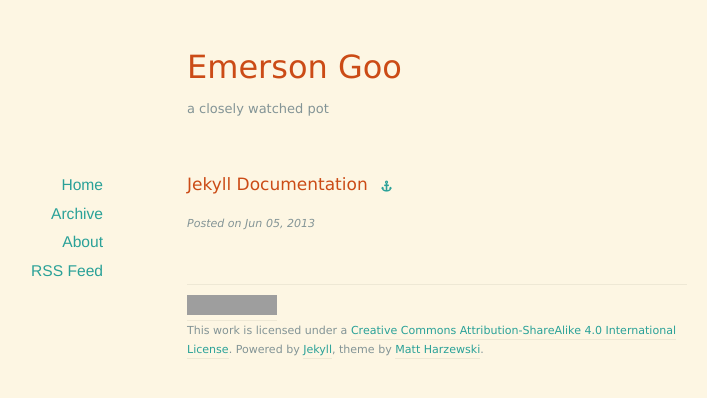
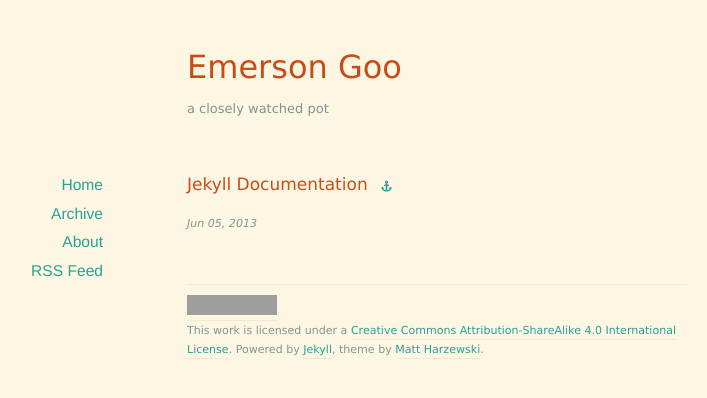
Before and after one commit to emersongoo/emersongoo.github.io, a Jekyll site: the page built from _posts/2013-06-05-jekyll-documentation.markdown, in a window 1280 px wide, cut to the strip 0-398 px from the top of the page. Shown: the whole strip, without its empty margins (203-910 px from the left). Built offline with Jekyll 4.4.1, drawn with Linux system fonts in a browser that asks for light colours; nearby versions of some CDN libraries; grey boxes are pictures that could not be loaded.

Commit message:
change date placement

```diff
--- a/_layouts/post.html
+++ b/_layouts/post.html
@@ -12,8 +12,8 @@
 		<h1><a href="{{ page.url }}">{{ page.title }}</a></h1>
 	{% endif %}
 
+		<p class="meta">{{ page.date | date: "%b %d, %Y" }}</p>
+
 	<div class="post-content">{{ content }}</div>
 
-	<p class="meta">Posted on <span class="postdate">{{ page.date | date: "%b %d, %Y" }}</span></p>
-
 </article>
```
